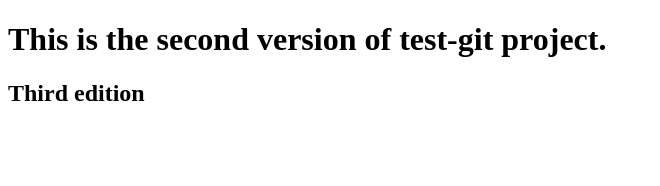
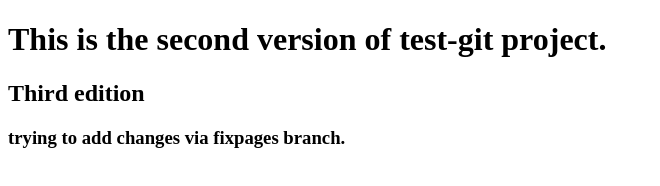
Before and after one commit to sajad1984/git-test, a plain HTML site: page index.html in a window 1280 px wide. Shown: the whole page, without its empty margins (0-660 px from the left). Drawn offline with Linux system fonts and the light colour scheme.

Commit message:
main file also editet via fixpage branch

```diff
--- a/index.html
+++ b/index.html
@@ -9,5 +9,6 @@
 <body>
     <h1>This is the second version of test-git project.</h1>
     <h2>Third edition</h2>
+    <h3>trying to add changes via fixpages branch.</h3>
 </body>
 </html>
```
